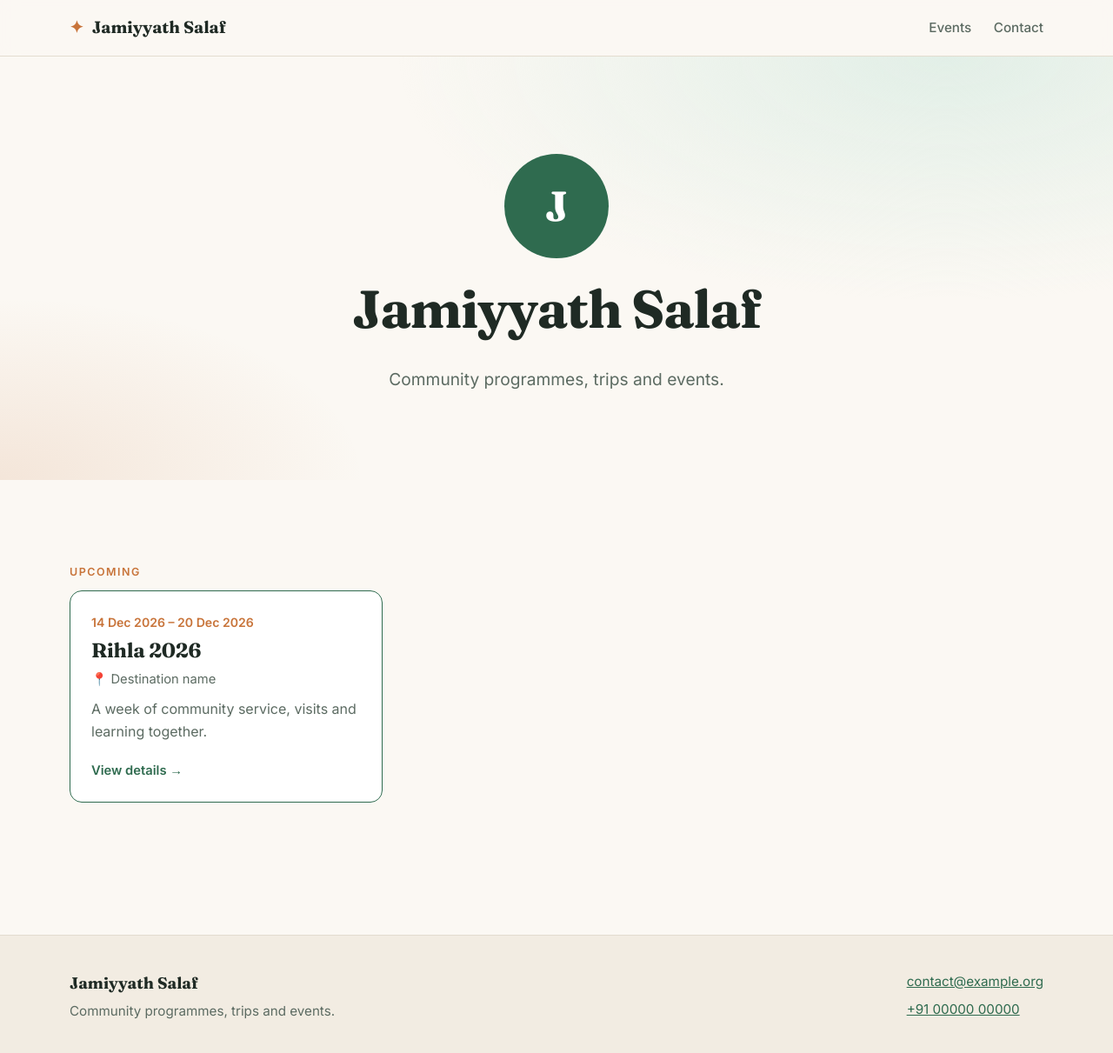
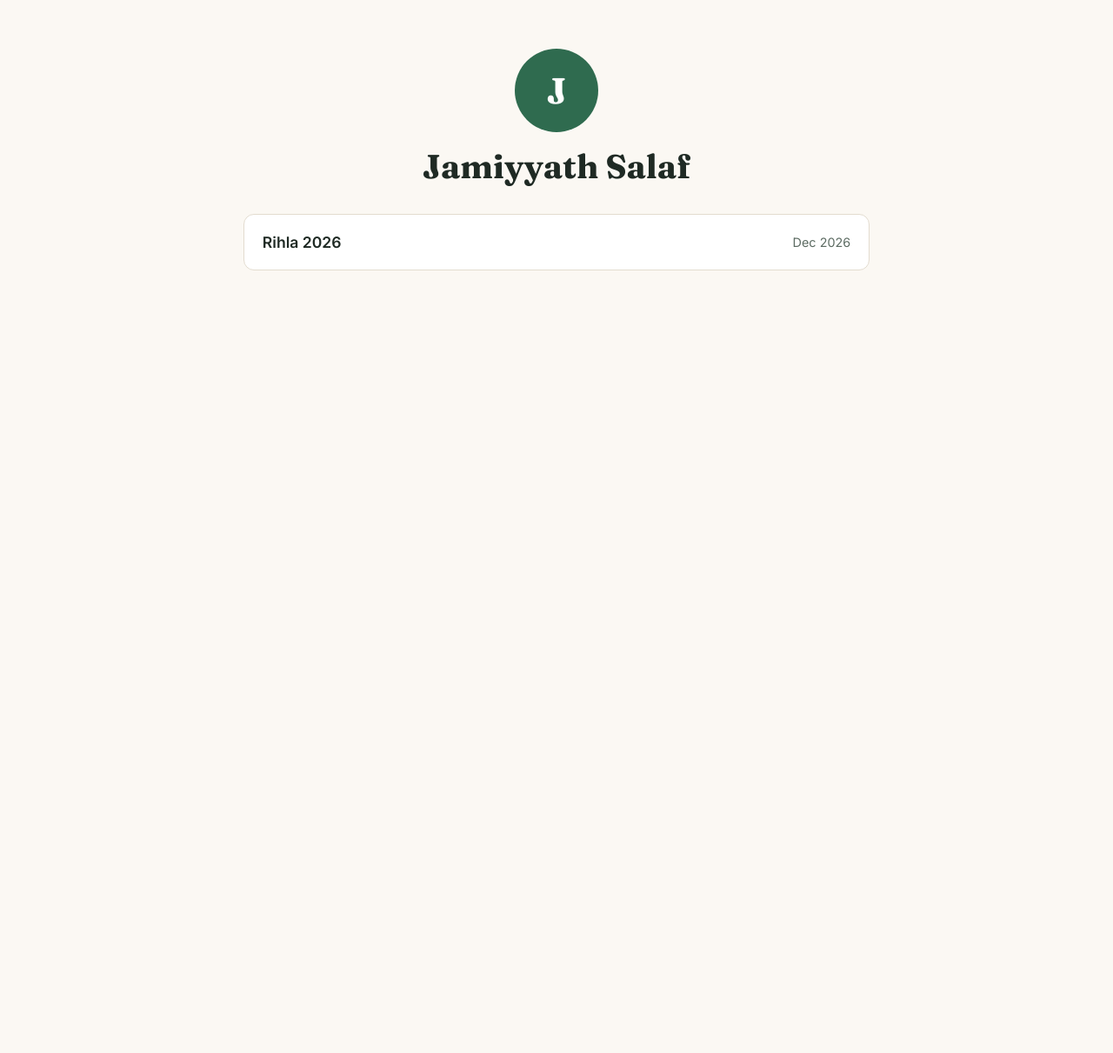
Before and after one commit to Jamiyyath-Salaf/rihla.salaf, a Jekyll site: the page built from index.html, in a window 1280 px wide and 1215 px high. Shown: the top 1211 px of the window at 87% size. Built offline with Jekyll 4.4.1, drawn with Linux system fonts in a browser that asks for light colours.

Commit message:
Simplify to an internal staff updates board
Co-Authored-By: Claude Opus 5.5 <noreply@anthropic.com>

```diff
--- a/_config.yml
+++ b/_config.yml
@@ -1,24 +1,17 @@
-# Site settings — edit these
 title: Jamiyyath Salaf
-tagline: Community programmes, trips and events.
-# Put your logo file in the assets folder and set its name here, e.g. assets/logo.png
+# Put your logo in the assets folder and set its name here, e.g. assets/logo.png
 logo:
-email: contact@example.org
-phone: "+91 00000 00000"
-instagram:
 
 collections:
   events:
     output: true
     permalink: /events/:name/
 
-# Show events with future dates
-future: true
-
-exclude: [README.md]
-
 defaults:
   - scope:
       type: events
     values:
       layout: event
+
+future: true
+exclude: [README.md]
--- a/_events/rihla-2026.md
+++ b/_events/rihla-2026.md
@@ -1,39 +1,9 @@
 ---
 title: Rihla 2026
 date: 2026-12-14
-end_date: 2026-12-20
-location: Destination name
-summary: A week of community service, visits and learning together.
-# Optional: link to a Google Form for registration
-register_link:
-# Optional: a photo in the assets folder, e.g. assets/rihla-2026.jpg
-cover:
-# Extra key facts shown at the top (add or remove lines)
-facts:
-  Meeting point: City office, 6:00 AM
-  Contribution: ₹ 0,000 per person
-  Seats: 30
-  Register by: 30 Nov 2026
 ---
 
-## Itinerary
+<!-- Add new updates at the top. Each update starts with ### and the date. -->
 
-1. **Day 1 — Departure & arrival.** Travel to the destination, check in, team briefing.
-2. **Day 2 — Programme.** Details to be added.
-3. **Day 3 — Programme.** Details to be added.
-4. **Day 4 — Programme.** Details to be added.
-5. **Day 5–6 — Programme.** Details to be added.
-6. **Day 7 — Return.** Debrief and travel back.
-
-## What to bring
-
-- Government ID (copy + original)
-- Comfortable clothes and walking shoes
-- Personal medicines
-- Water bottle and toiletries
-- Phone charger / power bank
-
-## Coordinators
-
-- **Coordinator name** — +91 00000 00000
-- **Coordinator name** — +91 00000 00000
+### 11 Oct 2026
+Planning has started. Updates will be posted here.
--- a/_layouts/default.html
+++ b/_layouts/default.html
@@ -3,8 +3,8 @@
 <head>
   <meta charset="utf-8">
   <meta name="viewport" content="width=device-width, initial-scale=1">
+  <meta name="robots" content="noindex, nofollow">
   <title>{% if page.title %}{{ page.title }} · {% endif %}{{ site.title }}</title>
-  <meta name="description" content="{{ page.summary | default: site.tagline }}">
   <link rel="preconnect" href="https://fonts.googleapis.com">
   <link rel="preconnect" href="https://fonts.gstatic.com" crossorigin>
   <link href="https://fonts.googleapis.com/css2?family=Fraunces:opsz,wght@9..144,600;9..144,700&family=Inter:wght@400;500;600&display=swap" rel="stylesheet">
@@ -12,39 +12,8 @@
   {% if site.logo %}<link rel="icon" href="{{ site.logo | relative_url }}">{% endif %}
 </head>
 <body>
-  <header class="nav">
-    <div class="container nav-inner">
-      <a href="{{ '/' | relative_url }}" class="brand">
-        {% if site.logo %}
-          <img src="{{ site.logo | relative_url }}" alt="" class="brand-logo">
-        {% else %}
-          <span class="brand-mark" aria-hidden="true">✦</span>
-        {% endif %}
-        {{ site.title }}
-      </a>
-      <nav class="nav-links">
-        <a href="{{ '/' | relative_url }}#events">Events</a>
-        <a href="#contact">Contact</a>
-      </nav>
-    </div>
-  </header>
-
   <main>
     {{ content }}
   </main>
-
-  <footer class="footer" id="contact">
-    <div class="container footer-inner">
-      <div>
-        <strong class="footer-name">{{ site.title }}</strong>
-        <p>{{ site.tagline }}</p>
-      </div>
-      <ul class="footer-links">
-        {% if site.email %}<li><a href="mailto:{{ site.email }}">{{ site.email }}</a></li>{% endif %}
-        {% if site.phone %}<li><a href="tel:{{ site.phone | remove: ' ' }}">{{ site.phone }}</a></li>{% endif %}
-        {% if site.instagram %}<li><a href="https://instagram.com/{{ site.instagram }}">@{{ site.instagram }}</a></li>{% endif %}
-      </ul>
-    </div>
-  </footer>
 </body>
 </html>
--- a/index.html
+++ b/index.html
@@ -1,64 +1,26 @@
 ---
 layout: default
 ---
-<section class="hero">
-  <div class="container hero-inner">
-    {% if site.logo %}
-      <img src="{{ site.logo | relative_url }}" alt="{{ site.title }} logo" class="hero-logo">
-    {% else %}
-      <div class="hero-logo hero-logo-placeholder" aria-hidden="true">{{ site.title | slice: 0 }}</div>
-    {% endif %}
-    <h1>{{ site.title }}</h1>
-    <p class="lead">{{ site.tagline }}</p>
-  </div>
+<header class="home-head container">
+  {% if site.logo %}
+    <img src="{{ site.logo | relative_url }}" alt="{{ site.title }} logo" class="logo">
+  {% else %}
+    <div class="logo logo-placeholder" aria-hidden="true">{{ site.title | slice: 0 }}</div>
+  {% endif %}
+  <h1>{{ site.title }}</h1>
+</header>
+
+<section class="container">
+  <ul class="event-list">
+    {% assign events = site.events | sort: "date" | reverse %}
+    {% for e in events %}
+    <li>
+      <a href="{{ e.url | relative_url }}">
+        <span class="event-name">{{ e.title }}</span>
+        {% if e.date %}<span class="event-date">{{ e.date | date: "%b %Y" }}</span>{% endif %}
+      </a>
+    </li>
+    {% endfor %}
+  </ul>
+  {% if events.size == 0 %}<p class="muted">No events yet.</p>{% endif %}
 </section>
-
-<section id="events" class="section">
-  <div class="container">
-    {% assign events = site.events | sort: "date" | reverse %}
-
-    <div id="upcoming" hidden>
-      <p class="eyebrow">Upcoming</p>
-      <div class="event-grid"></div>
-    </div>
-
-    <div id="past">
-      <p class="eyebrow" id="past-label">Events</p>
-      <div class="event-grid">
-        {% for e in events %}
-        <a class="event-card" href="{{ e.url | relative_url }}"
-           data-end="{{ e.end_date | default: e.date | date: '%Y-%m-%d' }}">
-          {% if e.cover %}<img src="{{ e.cover | relative_url }}" alt="" class="event-card-img">{% endif %}
-          <div class="event-card-body">
-            <time datetime="{{ e.date | date: '%Y-%m-%d' }}">
-              {{ e.date | date: "%-d %b %Y" }}{% if e.end_date %} – {{ e.end_date | date: "%-d %b %Y" }}{% endif %}
-            </time>
-            <h2>{{ e.title }}</h2>
-            {% if e.location %}<p class="event-loc">📍 {{ e.location }}</p>{% endif %}
-            {% if e.summary %}<p>{{ e.summary }}</p>{% endif %}
-            <span class="event-more">View details →</span>
-          </div>
-        </a>
-        {% endfor %}
-      </div>
-      {% if events.size == 0 %}<p class="empty">No events yet. Check back soon.</p>{% endif %}
-    </div>
-  </div>
-</section>
-
-<script>
-  // Split events into Upcoming / Past based on today's date.
-  (function () {
-    var today = new Date().toISOString().slice(0, 10);
-    var cards = document.querySelectorAll('#past .event-card');
-    var upGrid = document.querySelector('#upcoming .event-grid');
-    var up = [];
-    cards.forEach(function (c) { if (c.dataset.end >= today) up.push(c); });
-    if (!up.length) return;
-    up.reverse().forEach(function (c) { c.classList.add('is-upcoming'); upGrid.appendChild(c); });
-    document.getElementById('upcoming').hidden = false;
-    var label = document.getElementById('past-label');
-    label.textContent = 'Past events';
-    if (!document.querySelector('#past .event-card')) document.getElementById('past').hidden = true;
-  })();
-</script>
--- a/style.css
+++ b/style.css
@@ -1,204 +1,66 @@
 :root {
   --bg: #fbf8f3;
-  --bg-tint: #f2ece2;
   --surface: #ffffff;
   --text: #1f2a24;
   --muted: #5c6b62;
   --line: #e3dccf;
   --accent: #2f6b4f;
   --accent-ink: #ffffff;
-  --accent-soft: #e2efe7;
   --warm: #c8743a;
-  --radius: 14px;
-  --shadow: 0 1px 2px rgba(0,0,0,.04), 0 8px 24px rgba(31,42,36,.06);
+  --radius: 12px;
 }
-
 @media (prefers-color-scheme: dark) {
   :root {
     --bg: #141a17;
-    --bg-tint: #1a221e;
     --surface: #1f2824;
     --text: #e9efe9;
     --muted: #a3b2a9;
     --line: #2e3a34;
     --accent: #7cc4a0;
     --accent-ink: #0f1a14;
-    --accent-soft: #24352c;
     --warm: #e39a64;
-    --shadow: 0 1px 2px rgba(0,0,0,.3), 0 8px 24px rgba(0,0,0,.25);
   }
 }
 
 * { box-sizing: border-box; }
-html { scroll-behavior: smooth; scroll-padding-top: 72px; }
 body {
-  margin: 0;
-  background: var(--bg);
-  color: var(--text);
-  font: 400 16px/1.65 Inter, system-ui, sans-serif;
-  -webkit-font-smoothing: antialiased;
+  margin: 0; background: var(--bg); color: var(--text);
+  font: 400 16px/1.6 Inter, system-ui, sans-serif; -webkit-font-smoothing: antialiased;
 }
-h1, h2, h3 { font-family: Fraunces, Georgia, serif; line-height: 1.15; margin: 0 0 .5em; }
-h1 { font-size: clamp(2.2rem, 5.5vw, 3.8rem); letter-spacing: -.02em; }
-h2 { font-size: clamp(1.7rem, 3.5vw, 2.4rem); letter-spacing: -.01em; }
-h3 { font-size: 1.2rem; }
-p { margin: 0 0 1em; }
+h1, h3 { font-family: Fraunces, Georgia, serif; line-height: 1.2; }
 a { color: var(--accent); }
+.container { width: min(720px, 100% - 32px); margin-inline: auto; }
+.muted { color: var(--muted); }
 
-.container { width: min(1120px, 100% - 32px); margin-inline: auto; }
-
-/* Buttons */
-.btn {
-  display: inline-block;
-  background: var(--accent);
-  color: var(--accent-ink);
-  padding: .8em 1.4em;
-  border-radius: 999px;
-  font-weight: 600;
-  text-decoration: none;
-  border: 2px solid var(--accent);
-  transition: transform .15s, opacity .15s;
-}
-.btn:hover { transform: translateY(-1px); opacity: .92; }
-.btn-ghost { background: transparent; color: var(--accent); }
-.btn-small { padding: .45em 1em; font-size: .9rem; }
-.btn-light { background: var(--accent-ink); color: var(--accent); border-color: var(--accent-ink); }
-
-/* Nav */
-.nav {
-  position: sticky; top: 0; z-index: 10;
-  background: color-mix(in srgb, var(--bg) 88%, transparent);
-  backdrop-filter: blur(10px);
-  border-bottom: 1px solid var(--line);
-}
-.nav-inner { display: flex; align-items: center; justify-content: space-between; height: 64px; }
-.brand {
-  display: flex; align-items: center; gap: .5em;
-  font-family: Fraunces, Georgia, serif; font-weight: 700; font-size: 1.2rem;
-  color: var(--text); text-decoration: none;
-}
-.brand-mark { color: var(--warm); }
-.nav-links { display: flex; align-items: center; gap: 1.6rem; }
-.nav-links a:not(.btn) { color: var(--muted); text-decoration: none; font-weight: 500; font-size: .95rem; }
-.nav-links a:not(.btn):hover { color: var(--text); }
-
-
-/* Hero */
-.hero {
-  padding: clamp(4rem, 10vw, 7rem) 0 clamp(3rem, 7vw, 5rem);
-  background:
-    radial-gradient(900px 400px at 85% 0%, var(--accent-soft), transparent 70%),
-    radial-gradient(600px 300px at 0% 100%, color-mix(in srgb, var(--warm) 14%, transparent), transparent 70%);
-}
-.hero-inner { max-width: 820px; }
-.eyebrow {
-  text-transform: uppercase; letter-spacing: .12em; font-size: .78rem; font-weight: 600;
-  color: var(--warm); margin-bottom: .8em;
-}
-.lead { font-size: 1.2rem; color: var(--muted); max-width: 620px; }
-.hero-actions { display: flex; flex-wrap: wrap; gap: .8rem; margin: 2rem 0 0; }
-.stats { display: flex; flex-wrap: wrap; gap: 2.5rem; margin: 0; }
-.stats div { display: flex; flex-direction: column-reverse; }
-.stats dt { color: var(--muted); font-size: .9rem; }
-.stats dd { margin: 0; font-family: Fraunces, Georgia, serif; font-size: 2rem; font-weight: 700; }
-
-/* Sections */
-.section { padding: clamp(3.5rem, 8vw, 6rem) 0; }
-.section-tint { background: var(--bg-tint); }
-.section-lead { color: var(--muted); font-size: 1.1rem; max-width: 640px; margin-bottom: 2.5rem; }
-.two-col { display: grid; grid-template-columns: 1fr 1.6fr; gap: 3rem; }
-.prose { font-size: 1.1rem; }
-@media (max-width: 760px) { .two-col { grid-template-columns: 1fr; gap: 1rem; } }
-
-/* Cards */
-.card {
-  background: var(--surface); border: 1px solid var(--line); border-radius: var(--radius);
-  padding: 1.6rem; box-shadow: var(--shadow);
-}
-.card-accent { background: var(--accent); color: var(--accent-ink); border-color: var(--accent); }
-.card-accent p { opacity: .9; }
-
-/* Trip */
-.trip-facts {
-  display: grid; grid-template-columns: repeat(auto-fit, minmax(170px, 1fr)); gap: 1px;
-  background: var(--line); border: 1px solid var(--line); border-radius: var(--radius);
-  overflow: hidden; margin-bottom: 1.5rem;
-}
-.fact { background: var(--surface); padding: 1.1rem 1.3rem; display: flex; flex-direction: column; gap: .2rem; }
-.fact span { color: var(--muted); font-size: .82rem; text-transform: uppercase; letter-spacing: .06em; }
-.fact strong { font-size: 1.05rem; }
-.trip-grid { display: grid; grid-template-columns: 1.4fr 1fr; gap: 1.5rem; align-items: start; }
-.stack { display: grid; gap: 1.5rem; }
-@media (max-width: 860px) { .trip-grid { grid-template-columns: 1fr; } }
-
-.timeline { list-style: none; padding: 0; margin: 0; }
-.timeline li { display: grid; grid-template-columns: 76px 1fr; gap: 1rem; padding: 1rem 0; border-top: 1px solid var(--line); }
-.timeline li:first-child { border-top: 0; padding-top: .3rem; }
-.timeline p { margin: .2em 0 0; color: var(--muted); font-size: .95rem; }
-.day {
-  align-self: start; background: var(--accent-soft); color: var(--accent);
-  font-weight: 600; font-size: .82rem; text-align: center; padding: .3em .5em; border-radius: 8px;
-}
-.checklist { list-style: none; padding: 0; margin: 0; }
-.checklist li { padding: .35rem 0 .35rem 1.7rem; position: relative; }
-.checklist li::before { content: "✓"; position: absolute; left: 0; color: var(--accent); font-weight: 700; }
-.contacts { list-style: none; padding: 0; margin: 0; }
-.contacts li { display: flex; justify-content: space-between; flex-wrap: wrap; gap: .5rem; padding: .5rem 0; border-top: 1px solid var(--line); }
-.contacts li:first-child { border-top: 0; }
-.contacts span { color: var(--muted); }
-
-/* Brand logo */
-.brand-logo { width: 32px; height: 32px; object-fit: contain; border-radius: 6px; }
-
-/* Home hero */
-.hero-inner { text-align: center; margin-inline: auto; }
-.hero-inner .lead { margin-inline: auto; }
-.hero-logo { width: 120px; height: 120px; object-fit: contain; margin: 0 auto 1.5rem; display: block; }
-.hero-logo-placeholder {
+/* Home */
+.home-head { text-align: center; padding: 3.5rem 0 2rem; }
+.home-head h1 { font-size: clamp(1.8rem, 5vw, 2.4rem); margin: 0; }
+.logo { width: 96px; height: 96px; object-fit: contain; display: block; margin: 0 auto 1rem; }
+.logo-placeholder {
   display: grid; place-items: center; border-radius: 50%;
   background: var(--accent); color: var(--accent-ink);
-  font-family: Fraunces, Georgia, serif; font-size: 3rem; font-weight: 700;
+  font-family: Fraunces, Georgia, serif; font-size: 2.6rem; font-weight: 700;
 }
-
-/* Event cards */
-#upcoming { margin-bottom: 3.5rem; }
-.event-grid { display: grid; grid-template-columns: repeat(auto-fill, minmax(300px, 1fr)); gap: 1.25rem; }
-@media (max-width: 400px) { .event-grid { grid-template-columns: 1fr; } }
-.event-card {
-  display: flex; flex-direction: column; overflow: hidden;
+.event-list { list-style: none; padding: 0; margin: 0 0 4rem; display: grid; gap: .7rem; }
+.event-list a {
+  display: flex; justify-content: space-between; align-items: center; gap: 1rem;
   background: var(--surface); border: 1px solid var(--line); border-radius: var(--radius);
-  color: var(--text); text-decoration: none; transition: transform .2s, box-shadow .2s;
+  padding: 1.1rem 1.3rem; color: var(--text); text-decoration: none;
+  transition: border-color .15s, transform .15s;
 }
-.event-card:hover { transform: translateY(-3px); box-shadow: var(--shadow); }
-.event-card.is-upcoming { border-color: var(--accent); }
-.event-card-img { width: 100%; aspect-ratio: 16/9; object-fit: cover; }
-.event-card-body { padding: 1.5rem; display: flex; flex-direction: column; flex: 1; }
-.event-card time { color: var(--warm); font-weight: 600; font-size: .88rem; }
-.event-card h2 { font-size: 1.45rem; margin: .35em 0 .3em; }
-.event-card p { color: var(--muted); margin: 0 0 .6em; }
-.event-loc { font-size: .92rem; }
-.event-more { margin-top: auto; padding-top: .6rem; color: var(--accent); font-weight: 600; font-size: .92rem; }
-.empty { color: var(--muted); }
+.event-list a:hover { border-color: var(--accent); transform: translateY(-1px); }
+.event-name { font-weight: 600; font-size: 1.1rem; }
+.event-date { color: var(--muted); font-size: .9rem; white-space: nowrap; }
 
 /* Event page */
-.event-hero {
-  padding: clamp(2.5rem, 6vw, 4rem) 0 2rem;
-  background: radial-gradient(900px 400px at 85% 0%, var(--accent-soft), transparent 70%);
+.event { padding: 2rem 0 4rem; }
+.back { text-decoration: none; font-weight: 500; font-size: .95rem; }
+.event h1 { font-size: clamp(1.8rem, 5vw, 2.4rem); margin: 1rem 0 1.5rem; }
+.updates h3 {
+  font-family: Inter, system-ui, sans-serif; font-size: .85rem; font-weight: 600;
+  color: var(--warm); text-transform: uppercase; letter-spacing: .06em;
+  margin: 0; padding-top: 1.2rem; border-top: 1px solid var(--line);
 }
-.back { display: inline-block; margin-bottom: 1.5rem; text-decoration: none; font-weight: 500; }
-.event-hero .trip-facts { margin: 1.5rem 0; }
-.event-cover { width: 100%; max-height: 480px; object-fit: cover; border-radius: var(--radius); }
-.event-body { max-width: 760px; font-size: 1.05rem; }
-.event-body h2 { font-size: 1.6rem; margin-top: 2rem; }
-.event-body h2:first-child { margin-top: 0; }
-.event-body ul, .event-body ol { padding-left: 1.3rem; }
-.event-body li { margin: .4rem 0; }
-.event-body img { max-width: 100%; border-radius: var(--radius); }
-
-/* Footer */
-.footer { border-top: 1px solid var(--line); padding: 2.5rem 0; color: var(--muted); font-size: .95rem; background: var(--bg-tint); }
-.footer p { margin: .2rem 0 0; }
-.footer-inner { display: flex; flex-wrap: wrap; justify-content: space-between; gap: 1.5rem; }
-.footer-name { color: var(--text); font-family: Fraunces, Georgia, serif; font-size: 1.15rem; }
-.footer-links { list-style: none; padding: 0; margin: 0; display: grid; gap: .3rem; }
-.footer-links a { word-break: break-word; }
+.updates h3:first-of-type { border-top: 0; padding-top: 0; }
+.updates p, .updates ul { margin: .4rem 0 1.2rem; }
+.updates img { max-width: 100%; border-radius: var(--radius); }
```
Also changed, not shown: _layouts/event.html (+7 -29 lines), README.md.
